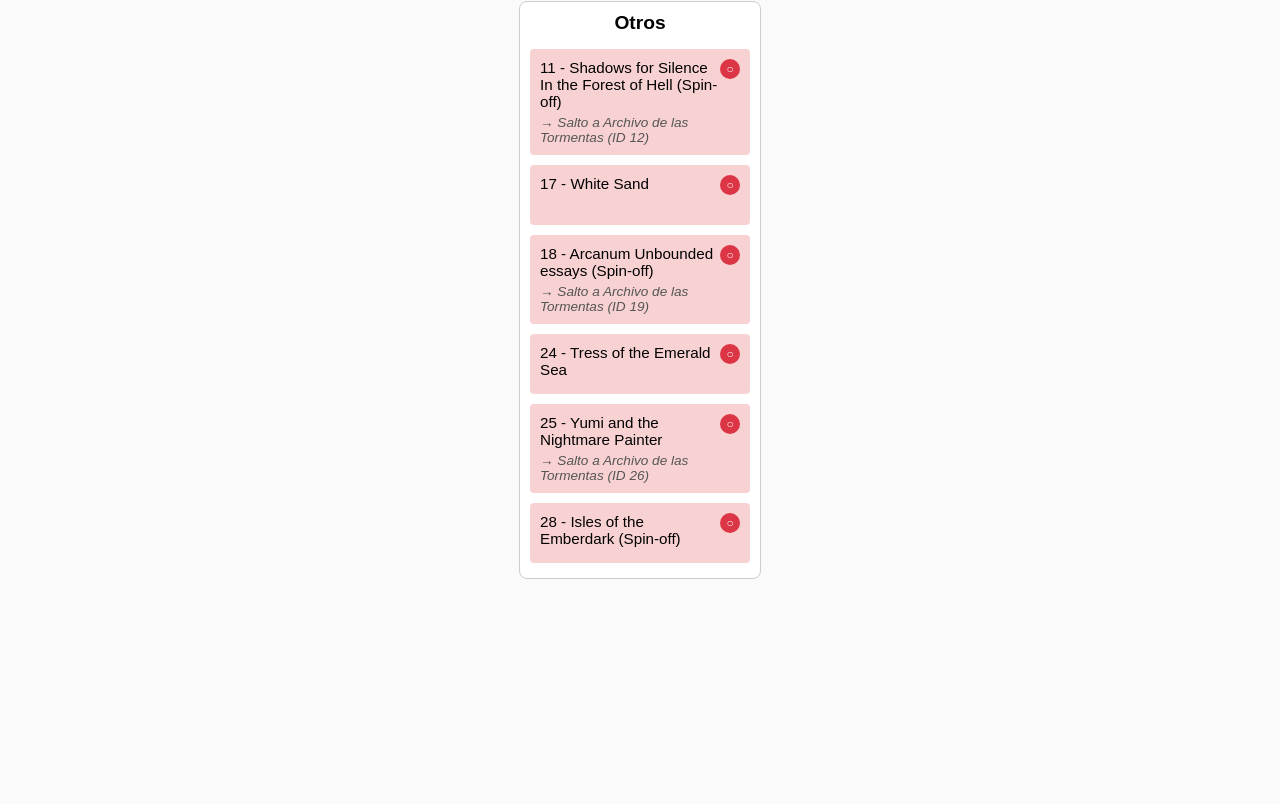
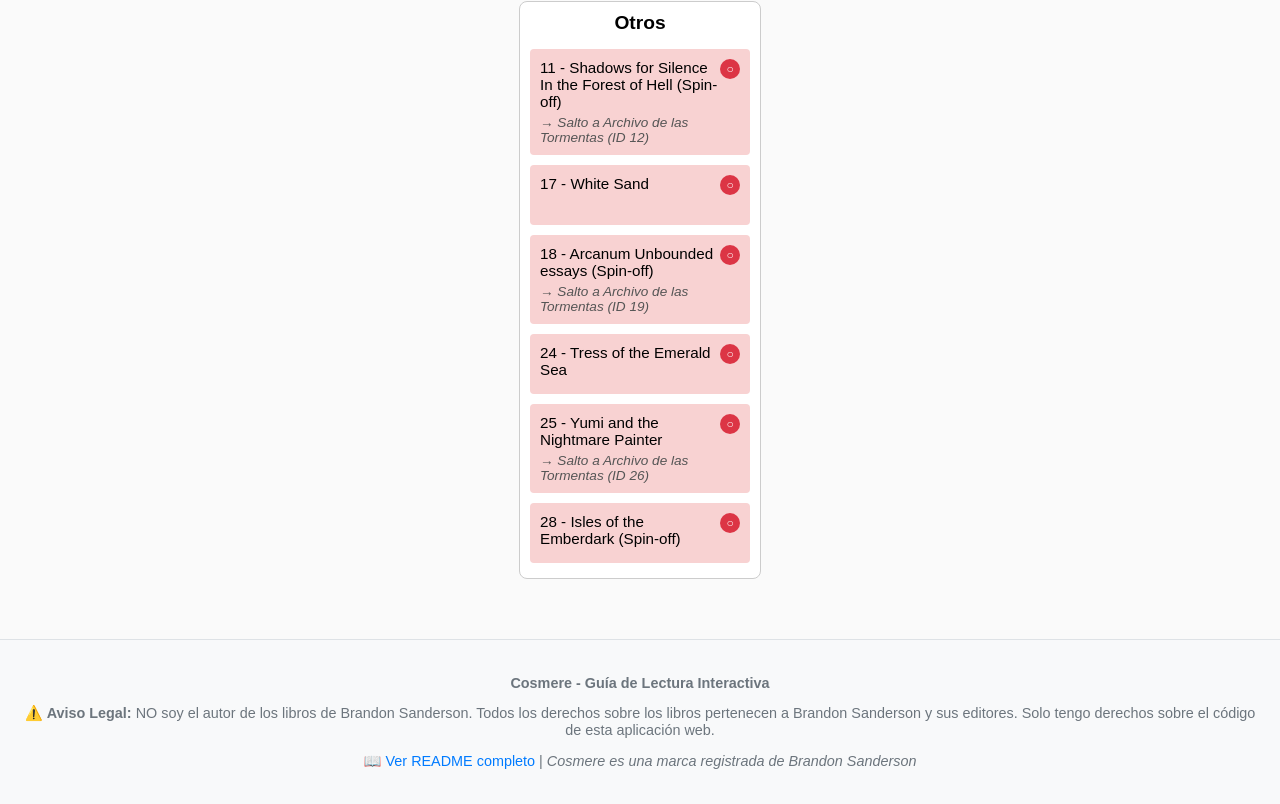
Before and after one commit to FrannRod/cosmere, a plain HTML site: page index.html in a window 1280 px wide. Shown: the part 899-1703 px from the top of the page. Before the commit the page ends 1498 px from the top, so only its background shows below. Drawn offline with Linux system fonts and the light colour scheme.

Commit message:
Cosas legales

```diff
--- a/index.html
+++ b/index.html
@@ -148,6 +148,21 @@
     <!-- Overlay para las flechas -->
     <div id="arrow-overlay"></div>
   </div>
+
+  <!-- Footer con copyright -->
+  <footer style="
+    text-align: center;
+    padding: 20px;
+    margin-top: 40px;
+    background-color: #f8f9fa;
+    border-top: 1px solid #dee2e6;
+    font-size: 0.9rem;
+    color: #6c757d;
+  ">
+    <p><strong>Cosmere - Guía de Lectura Interactiva</strong></p>
+    <p>⚠️ <strong>Aviso Legal:</strong> NO soy el autor de los libros de Brandon Sanderson. Todos los derechos sobre los libros pertenecen a Brandon Sanderson y sus editores. Solo tengo derechos sobre el código de esta aplicación web.</p>
+    <p><a href="https://github.com/FrannRod/cosmere" style="color: #007bff; text-decoration: none;">📖 Ver README completo</a> | <em>Cosmere es una marca registrada de Brandon Sanderson</em></p>
+  </footer>
 
   <script>
     const datos = {
```
Also changed, not shown: 1 other file.
